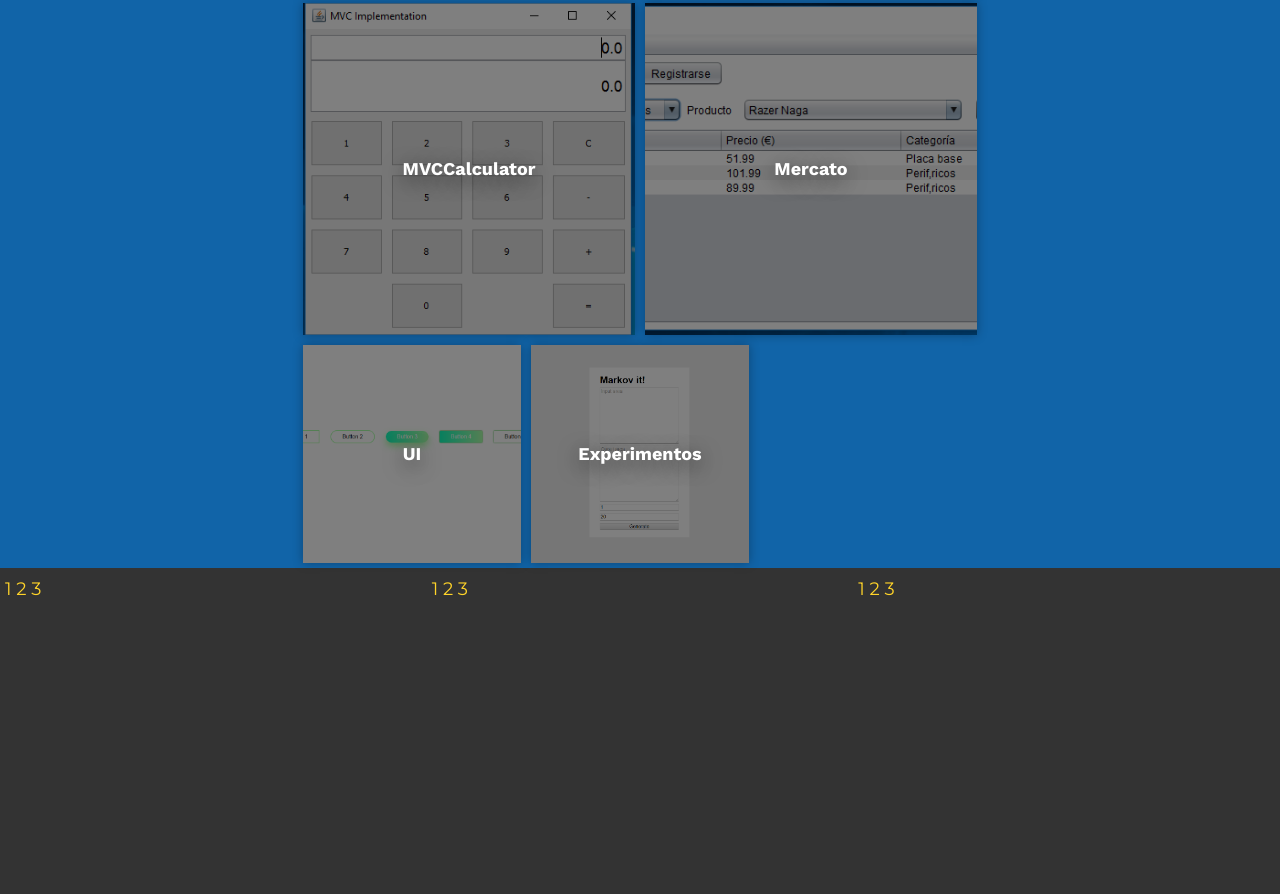
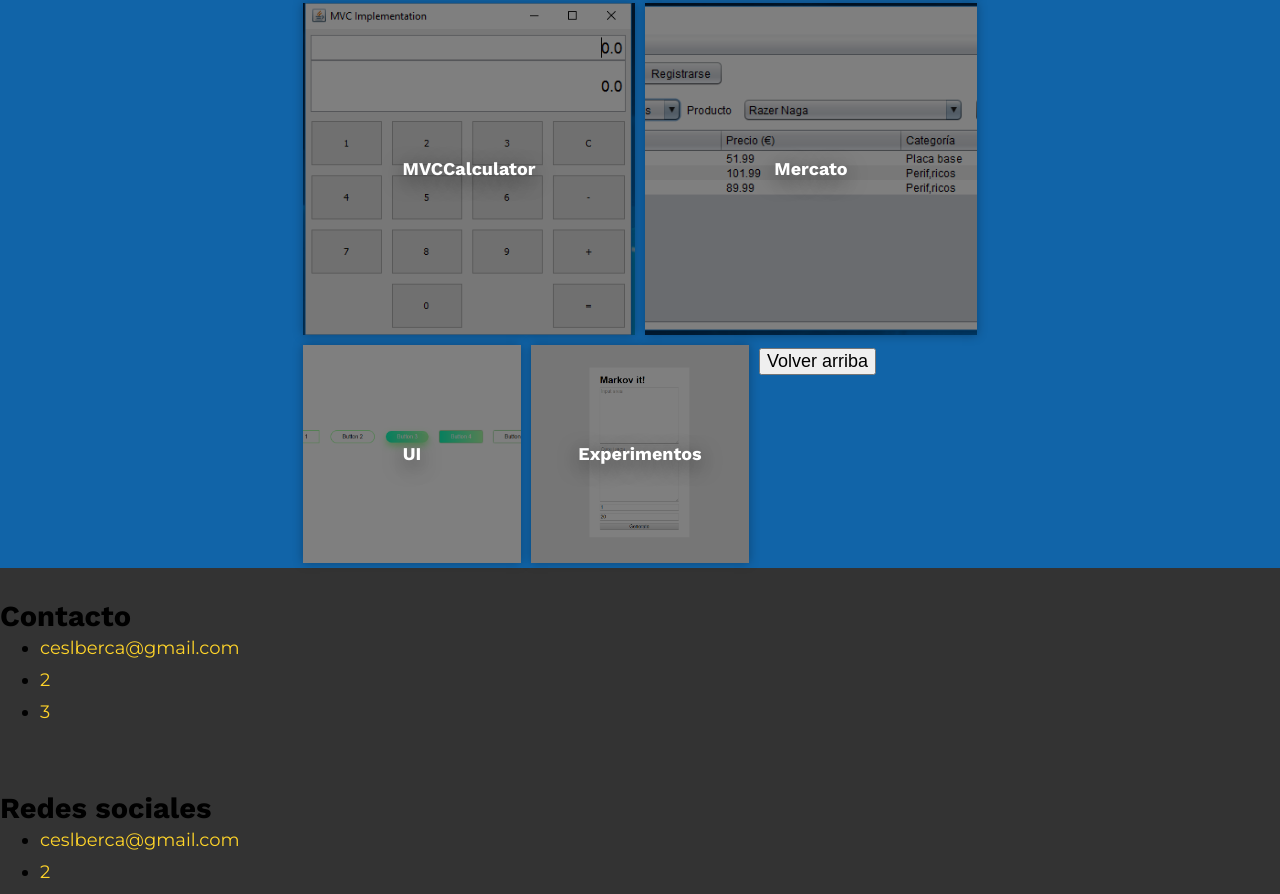
Before and after one commit to cesalberca/Portfolio, a website: page src/index.html in a window 1280 px wide. Shown: the part 1906-2800 px from the top of the page. Drawn offline with nearby package versions, Linux system fonts and the light colour scheme.

Commit message:
Nav y footer

```diff
--- a/src/index.html
+++ b/src/index.html
@@ -20,9 +20,9 @@
         <iframe id="project-showcase" frameborder="0"></iframe>
 
         <nav class="nav box-shadow--1">
-            <a class="nav__links centered" href="#">
+            <a class="nav__links centered" target="_self" href="#">
                 <img class="nav__logo" src="./img/logo.gif" alt="Logo César Alberca">
-                <span>César Alberca</span>
+                <span><strong class="text-color--dark">César Alberca</strong></span>
             </a>
             <a class="nav__links" href="http://cesalberca.es">Blog</a>
             <a class="nav__links" target="_self" href="#contacto">Contacto</a>
@@ -31,7 +31,7 @@
         <main class="wrapper">
             <section class="hero">
                 <div class="container">
-                    <p class="hero__description" id="my-description">Me llamo <strong>César Alberca</strong> y soy un <strong>front end developer</strong>. Soy alguien <em>apasionado</em>, <em>entusiasta</em> y <em>autodidacta.</em></p>
+                    <p class="hero__description" id="my-description">Soy <strong>César Alberca</strong> y soy un <strong>front end developer</strong>.<br/>Soy alguien <em>apasionado</em>, <em>entusiasta</em> y <em>autodidacta.</em></p>
                 </div>
                 <h1 class="hero__title no-margin">#CODE</h1>
             </section>
@@ -256,7 +256,9 @@
                         </div>
 
                         <div class="grid__box">
-                            <div class="grid__box__content"></div>
+                            <div class="grid__box__content">
+                                <button class="btn btn--full" data-scroll-top>Volver arriba</button>
+                            </div>
                         </div>
                     </div>
                 </div>
@@ -265,29 +267,24 @@
 
         <footer class="footer">
             <section class="grid">
-                <div class="grid__row">
-                    <div class="grid__box">
-                        <div class="grid__box__content">
-                            <a href="">1</a>
-                            <a href="">2</a>
-                            <a href="">3</a>
-                        </div>
-                    </div>
-                    <div class="grid__box">
-                        <div class="grid__box__content">
-                            <a href="">1</a>
-                            <a href="">2</a>
-                            <a href="">3</a>
-                        </div>
-                    </div>
-                    <div class="grid__box">
-                        <div class="grid__box__content">
-                            <a href="">1</a>
-                            <a href="">2</a>
-                            <a href="">3</a>
-                        </div>
-                    </div>
+                <div class="contact">
+                    <h3>Contacto</h3>
+                    <ul>
+                        <li><a href="">ceslberca@gmail.com</a></li>
+                        <li><a href="">2</a></li>
+                        <li><a href="">3</a></li>
+                    </ul>
                 </div>
+                <h3>Redes sociales</h3>
+                <ul>
+                    <li><a href="">ceslberca@gmail.com</a></li>
+                    <li><a href="">2</a></li>
+                    <li><a href="">3</a></li>
+                </ul>
+                <h3>Información</h3>
+                <a href="">1</a>
+                <a href="">2</a>
+                <a href="">3</a>
             </section>
         </footer>
 
```
